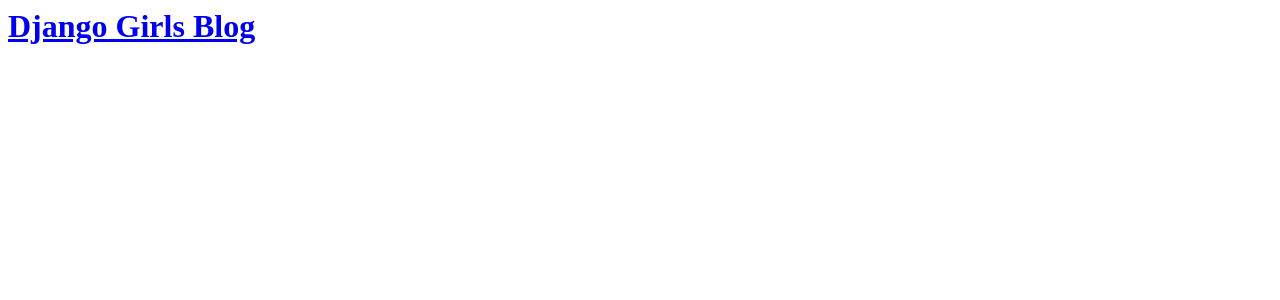
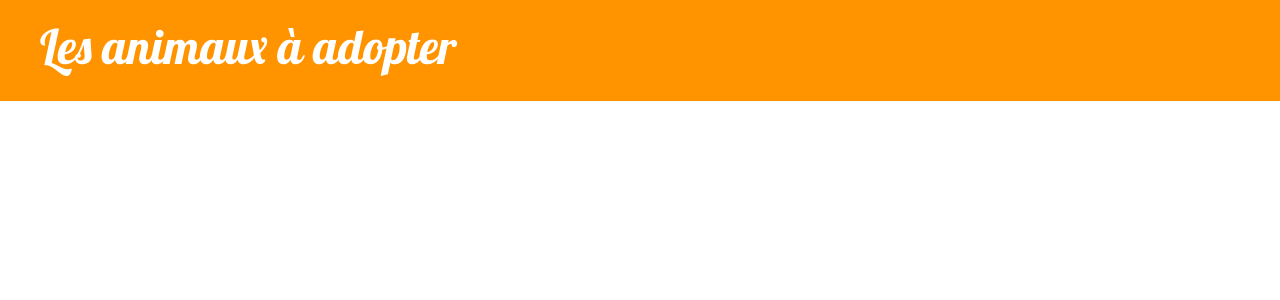
Before and after one commit to tapaloeil/aresp, a Django app: page / in a window 1280 px wide. Shown: the top 300 px of the page. Run offline with Django 3.2, Linux system fonts and the light colour scheme; data that the repository does not hold is empty; some libraries are stand-ins or nearby versions.

Commit message:
template liste animal

```diff
--- /dev/null
+++ b/front/static/css/front.css
@@ -0,0 +1,46 @@
+.page-header {
+    background-color: #ff9400;
+    margin-top: 0;
+    padding: 20px 20px 20px 40px;
+}
+
+.page-header h1, .page-header h1 a, .page-header h1 a:visited, .page-header h1 a:active {
+    color: #ffffff;
+    font-size: 36pt;
+    text-decoration: none;
+}
+
+.content {
+    margin-left: 40px;
+}
+
+h1, h2, h3, h4 {
+    font-family: 'Lobster', cursive;
+}
+
+.date {
+    color: #828282;
+}
+
+.save {
+    float: right;
+}
+
+.post-form textarea, .post-form input {
+    width: 100%;
+}
+
+.top-menu, .top-menu:hover, .top-menu:visited {
+    color: #ffffff;
+    float: right;
+    font-size: 26pt;
+    margin-right: 20px;
+}
+
+.animal {
+    margin-bottom: 70px;
+}
+
+.animal h1 a, .animal h1 a:visited {
+    color: #000000;
+}
--- a/front/templates/front/animal_list.html
+++ b/front/templates/front/animal_list.html
@@ -1,18 +1,32 @@
+{% load staticfiles %}
 <html>
     <head>
-        <title>Django Girls blog</title>
+        <title>Les animaux à adopter</title>
+        <link rel="stylesheet" href="https://maxcdn.bootstrapcdn.com/bootstrap/4.0.0-alpha.6/css/bootstrap.min.css" integrity="sha384-rwoIResjU2yc3z8GV/NPeZWAv56rSmLldC3R/AZzGRnGxQQKnKkoFVhFQhNUwEyJ" crossorigin="anonymous">
+        <script src="https://code.jquery.com/jquery-3.1.1.slim.min.js" integrity="sha384-A7FZj7v+d/sdmMqp/nOQwliLvUsJfDHW+k9Omg/a/EheAdgtzNs3hpfag6Ed950n" crossorigin="anonymous"></script>
+        <script src="https://cdnjs.cloudflare.com/ajax/libs/tether/1.4.0/js/tether.min.js" integrity="sha384-DztdAPBWPRXSA/3eYEEUWrWCy7G5KFbe8fFjk5JAIxUYHKkDx6Qin1DkWx51bBrb" crossorigin="anonymous"></script>
+        <script src="https://maxcdn.bootstrapcdn.com/bootstrap/4.0.0-alpha.6/js/bootstrap.min.js" integrity="sha384-vBWWzlZJ8ea9aCX4pEW3rVHjgjt7zpkNpZk+02D9phzyeVkE+jo0ieGizqPLForn" crossorigin="anonymous"></script>
+        <link rel="stylesheet" href="{% static 'css/front.css' %}">
+        <link href="//fonts.googleapis.com/css?family=Lobster&subset=latin,latin-ext" rel="stylesheet" type="text/css">
     </head>
     <body>
-        <div>
-            <h1><a href="/">Django Girls Blog</a></h1>
+        <div class="page-header">
+            <h1><a href="/">Les animaux à adopter</a></h1>
         </div>
-
-        {% for animal in animals %}
-            <div>
-                <p>publié: {{ animal.date_publication }}</p>
-                <h1><a href="">{{ animal.nom }}</a></h1>
-                <p>{{ animal.description|linebreaksbr }}</p>
+        <div class="content container">
+            <div class="row">
+                <div class="col-md-8">
+                    {% for animal in animals %}
+                        <div class="animal">
+                            <div class="date">
+                                <p>published: {{ animal.date_publication }}</p>
+                            </div>
+                            <h1><a href="">{{ animal.nom }}</a></h1>
+                            <p>{{ animal.description|linebreaksbr }}</p>
+                        </div>
+                    {% endfor %}
+                </div>
             </div>
-        {% endfor %}
+        </div>
     </body>
 </html>
```
